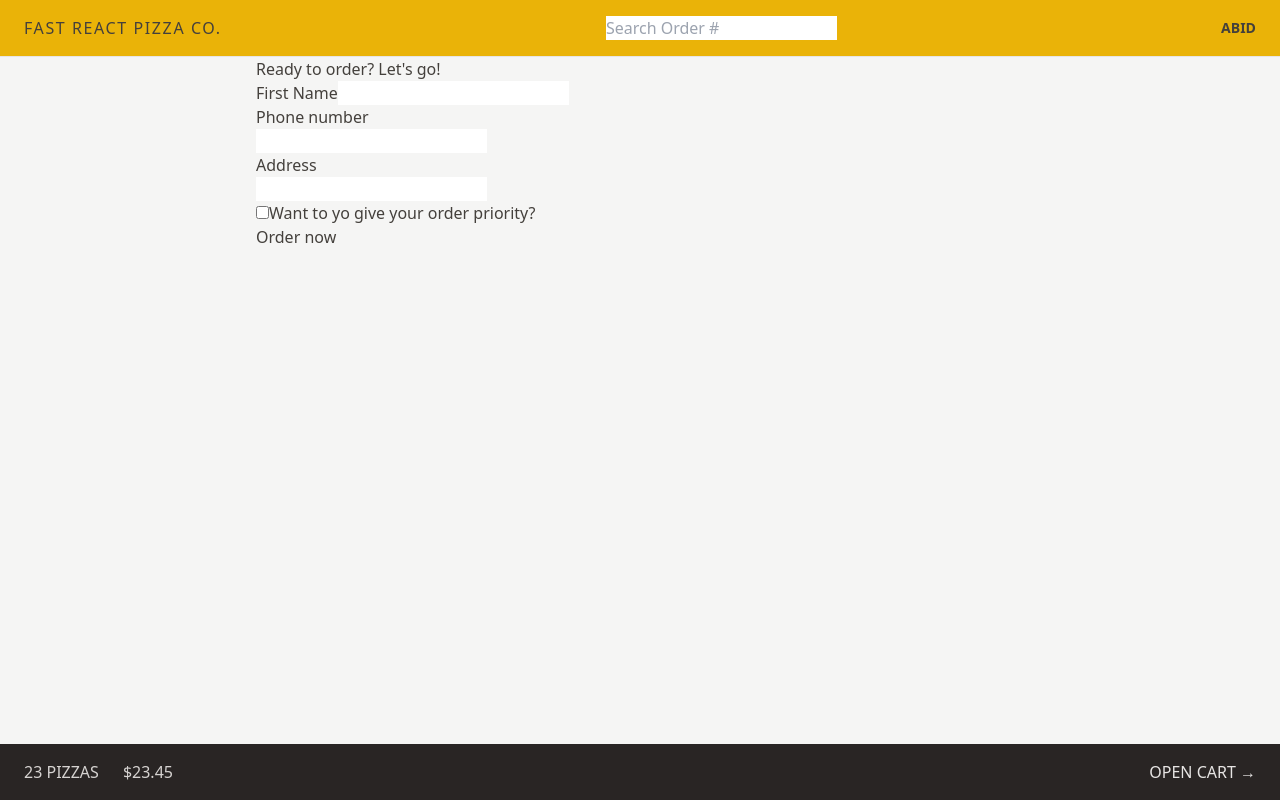
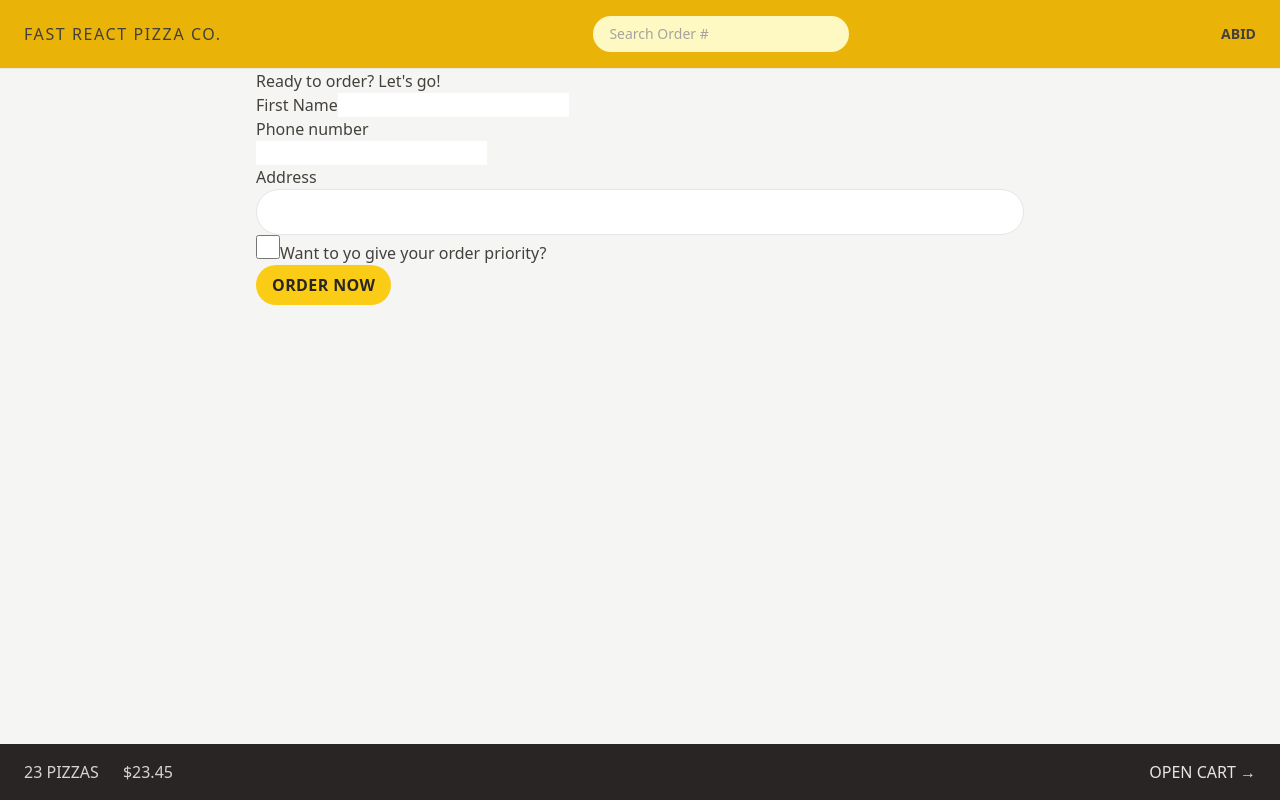
Before and after one commit to ali27-dev/fast-react-pizza, a React (Vite) app: page /order/new in a window 1280 px wide. Built offline with nearby package versions, Linux system fonts and the light colour scheme.

Commit message:
Style the Form elements.

```diff
--- a/src/features/cart/Cart.jsx
+++ b/src/features/cart/Cart.jsx
@@ -1,23 +1,23 @@
-import { Link } from "react-router-dom";
+import { Link } from 'react-router-dom';
 
 const fakeCart = [
   {
     pizzaId: 12,
-    name: "Mediterranean",
+    name: 'Mediterranean',
     quantity: 2,
     unitPrice: 16,
     totalPrice: 32,
   },
   {
     pizzaId: 6,
-    name: "Vegetale",
+    name: 'Vegetale',
     quantity: 1,
     unitPrice: 13,
     totalPrice: 13,
   },
   {
     pizzaId: 11,
-    name: "Spinach and Mushroom",
+    name: 'Spinach and Mushroom',
     quantity: 1,
     unitPrice: 15,
     totalPrice: 15,
@@ -30,7 +30,12 @@ function Cart() {
 
   return (
     <div>
-      <Link to="/menu">&larr; Back to menu</Link>
+      <Link
+        to="/menu"
+        className="text-sm text-blue-500 hover:text-blue-600 hover:underline"
+      >
+        &larr; Back to menu
+      </Link>
 
       <h2>Your cart, %NAME%</h2>
 
--- a/src/features/order/CreateOrder.jsx
+++ b/src/features/order/CreateOrder.jsx
@@ -1,30 +1,30 @@
-import { useState } from "react";
-import { Form, redirect, useActionData, useNavigation } from "react-router-dom";
-import { createOrder } from "../../services/apiRestaurant";
+import { useState } from 'react';
+import { Form, redirect, useActionData, useNavigation } from 'react-router-dom';
+import { createOrder } from '../../services/apiRestaurant';
 // https://uibakery.io/regex-library/phone-number
 const isValidPhone = (str) =>
   /^\+?\d{1,4}?[-.\s]?\(?\d{1,3}?\)?[-.\s]?\d{1,4}[-.\s]?\d{1,4}[-.\s]?\d{1,9}$/.test(
-    str
+    str,
   );
 
 const fakeCart = [
   {
     pizzaId: 12,
-    name: "Mediterranean",
+    name: 'Mediterranean',
     quantity: 2,
     unitPrice: 16,
     totalPrice: 32,
   },
   {
     pizzaId: 6,
-    name: "Vegetale",
+    name: 'Vegetale',
     quantity: 1,
     unitPrice: 13,
     totalPrice: 13,
   },
   {
     pizzaId: 11,
-    name: "Spinach and Mushroom",
+    name: 'Spinach and Mushroom',
     quantity: 1,
     unitPrice: 15,
     totalPrice: 15,
@@ -33,7 +33,7 @@ const fakeCart = [
 
 function CreateOrder() {
   const navigation = useNavigation();
-  const isSubmitting = navigation.state === "submitting";
+  const isSubmitting = navigation.state === 'submitting';
   const formErrors = useActionData();
   // const [withPriority, setWithPriority] = useState(false);
   const cart = fakeCart;
@@ -60,7 +60,12 @@ function CreateOrder() {
         <div>
           <label>Address</label>
           <div>
-            <input type="text" name="address" required />
+            <input
+              type="text"
+              name="address"
+              required
+              className="w-full rounded-full border border-stone-200 px-4 py-2 text-sm transition-all duration-300 placeholder:text-stone-400 focus:outline-none focus:ring focus:ring-yellow-300 md:px-6 md:py-3"
+            />
           </div>
         </div>
 
@@ -71,6 +76,7 @@ function CreateOrder() {
             id="priority"
             // value={withPriority}
             // onChange={(e) => setWithPriority(e.target.checked)}
+            className="h-6 w-6 accent-yellow-400 focus:outline-none focus:ring focus:ring-yellow-400 focus:ring-offset-2"
           />
           <label htmlFor="priority">Want to yo give your order priority?</label>
         </div>
@@ -78,8 +84,11 @@ function CreateOrder() {
         <div>
           <input type="hidden" name="cart" value={JSON.stringify(cart)} />
           {/* <button>Order now</button> */}
-          <button disabled={isSubmitting}>
-            {isSubmitting ? "Placeing Order..." : "Order now"}
+          <button
+            disabled={isSubmitting}
+            className="inline-block rounded-full bg-yellow-400 px-4 py-2 font-semibold uppercase tracking-wide text-stone-800 transition-colors duration-300 hover:bg-yellow-300 focus:outline-none focus:ring focus:ring-yellow-400 focus:ring-offset-2 disabled:cursor-not-allowed"
+          >
+            {isSubmitting ? 'Placeing Order...' : 'Order now'}
           </button>
         </div>
       </Form>
@@ -95,14 +104,14 @@ export async function action({ request }) {
   const order = {
     ...data,
     cart: JSON.parse(data.cart),
-    priority: data.priority === "on",
+    priority: data.priority === 'on',
   };
   console.log(order);
 
   const errors = {};
   if (!isValidPhone(order.phone))
     errors.phone =
-      "Please give us the correct phone number.We might need it to contact with you.";
+      'Please give us the correct phone number.We might need it to contact with you.';
   if (Object.keys(errors).length > 0) return errors;
 
   const newOrder = await createOrder(order);
--- a/src/features/order/SearchOrder.jsx
+++ b/src/features/order/SearchOrder.jsx
@@ -1,15 +1,15 @@
-import { useState } from "react";
-import { useNavigate } from "react-router-dom";
+import { useState } from 'react';
+import { useNavigate } from 'react-router-dom';
 
 function SearchOrder() {
-  const [query, setQuery] = useState("");
+  const [query, setQuery] = useState('');
   const navigate = useNavigate();
 
   function handleSubmit(e) {
     e.preventDefault();
     if (!query) return;
     navigate(`/order/${query}`);
-    setQuery("");
+    setQuery('');
   }
   return (
     <form onSubmit={handleSubmit}>
@@ -18,6 +18,7 @@ function SearchOrder() {
         placeholder="Search Order #"
         value={query}
         onChange={(e) => setQuery(e.target.value)}
+        className="translate-all w-28 rounded-full bg-yellow-100 px-4 py-2 text-sm duration-300 placeholder:text-stone-400 focus:outline-none focus:ring focus:ring-yellow-500 focus:ring-opacity-50 sm:w-64 sm:focus:w-72"
       />
     </form>
   );
```
